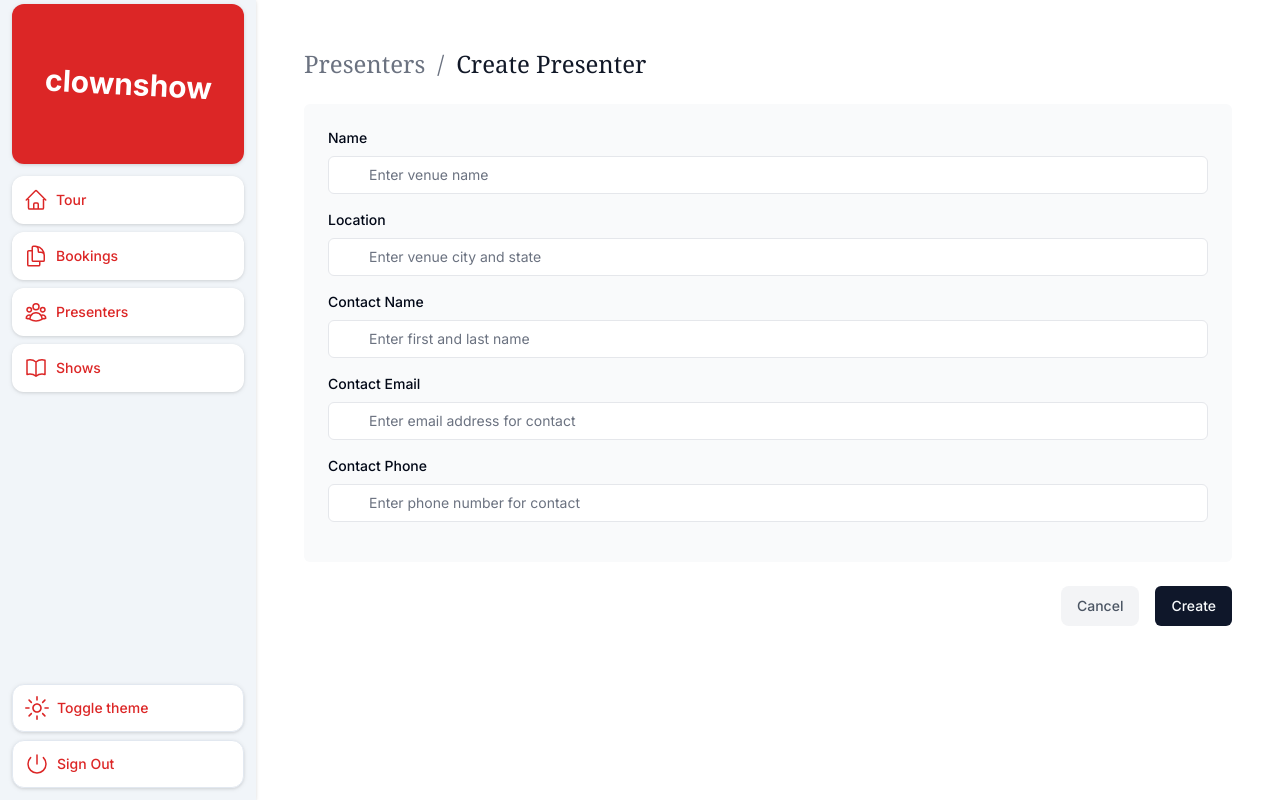
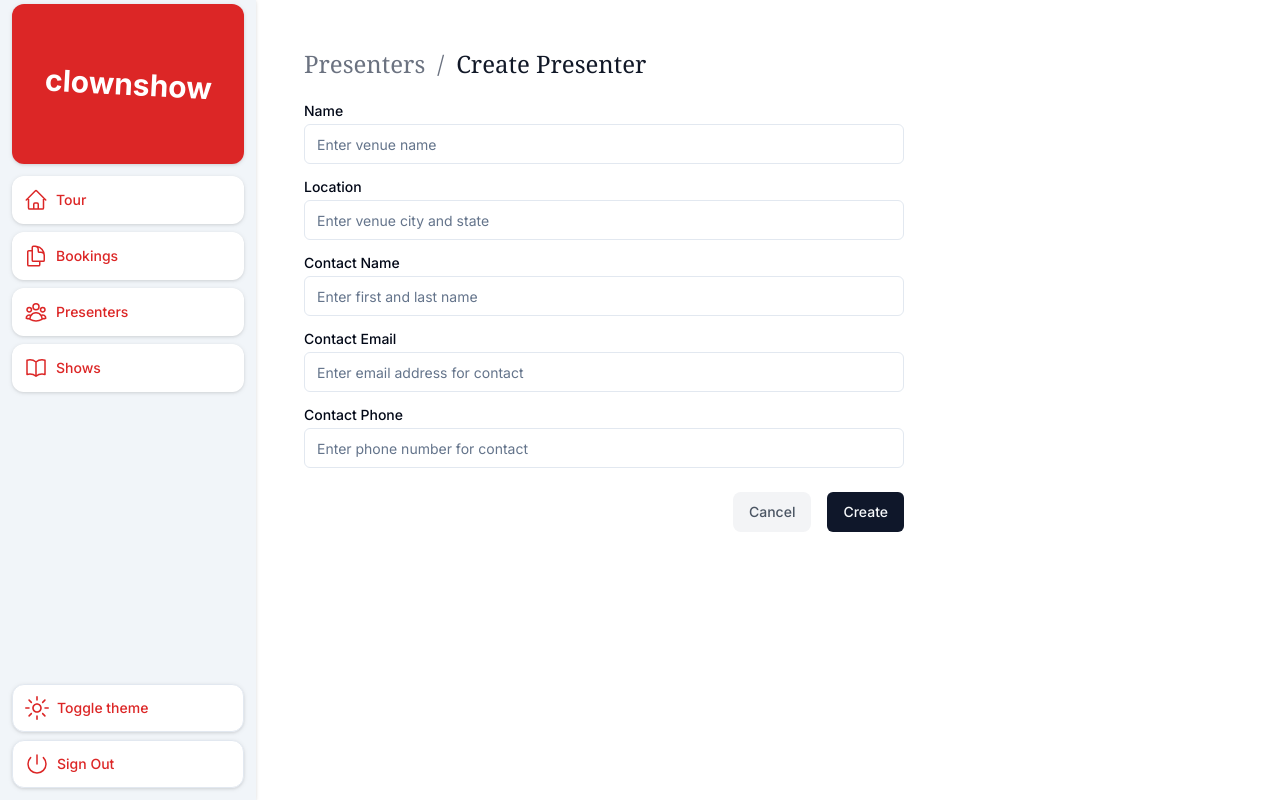
Before and after one commit to montblake/clownshow, a Next.js app: page /tour/presenters/create in a window 1280 px wide. Built offline with nearby package versions, Linux system fonts and the light colour scheme.

Commit message:
Restyle and Refactor Presenters, create and edit

```diff
--- a/components/presenters/create-form.tsx
+++ b/components/presenters/create-form.tsx
@@ -1,100 +1,65 @@
 import Link from 'next/link';
+import { createPresenter } from '@/lib/actions';
 import { Button } from '@/components/ui/button';
-import { createPresenter } from '@/lib/actions';
+import { Label } from '@/components/ui/label';
+import { Input } from '@/components/ui/input';
 
 export default function Form() {
   return (
-    <form action={createPresenter}>
-      <div className="rounded-md bg-gray-50 p-4 md:p-6">
+    <form action={createPresenter} className="w-full md:max-w-[600px]">
+      <div className="grid w-full gap-4">
         {/* Presenter Name */}
-        <div className="mb-4">
-          <label htmlFor="name" className="mb-2 block text-sm font-medium">
-            Name
-          </label>
-          <div className="relative mt-2 rounded-md">
-            <input
+        <div className="grid w-full gap-1.5">
+          <Label htmlFor="name">Name</Label>
+            <Input
               id="name"
               name="name"
               type="text"
               placeholder="Enter venue name"
-              className="peer block w-full rounded-md border border-gray-200 py-2 pl-10 text-sm outline-2 placeholder:text-gray-500"
             />
         </div>
-        </div>
-
         {/* Presenter Location */}
-        <div className="mb-4">
-          <label htmlFor="name" className="mb-2 block text-sm font-medium">
-            Location
-          </label>
-          <div className="relative mt-2 rounded-md">
-            <input
+        <div className="grid w-full gap-1.5">
+          <Label htmlFor="location">Location</Label>
+          <Input
             id="location"
             name="location"
             type="text"
             placeholder="Enter venue city and state"
-              className="peer block w-full rounded-md border border-gray-200 py-2 pl-10 text-sm outline-2 placeholder:text-gray-500"
           />
         </div>
-        </div>
-
         {/* Presenter Contact */}
-        <div className="mb-4">
-          <label
-            htmlFor="contact_name"
-            className="mb-2 block text-sm font-medium"
-          >
-            Contact Name
-          </label>
-          <div className="relative mt-2 rounded-md">
-            <input
+        <div className="grid w-full gap-1.5">
+          <Label htmlFor="contact_name">Contact Name</Label>
+          <Input
             id="contact_name"
             name="contact_name"
             type="text"
             placeholder="Enter first and last name"
-              className="peer block w-full rounded-md border border-gray-200 py-2 pl-10 text-sm outline-2 placeholder:text-gray-500"
           />
         </div>
-        </div>
-
         {/* Presenter Contact Email */}
-        <div className="mb-4">
-          <label
-            htmlFor="contact_email"
-            className="mb-2 block text-sm font-medium"
-          >
-            Contact Email
-          </label>
-          <div className="relative mt-2 rounded-md">
-            <input
+        <div className="grid w-full gap-1.5">
+          <Label htmlFor="contact_email">Contact Email</Label>
+          <Input
             id="contact_email"
             name="contact_email"
             type="text"
             placeholder="Enter email address for contact"
-              className="peer block w-full rounded-md border border-gray-200 py-2 pl-10 text-sm outline-2 placeholder:text-gray-500"
           />
         </div>
-        </div>
-
         {/* Presenter Contact Telephone */}
-        <div className="mb-4">
-          <label
-            htmlFor="contact_phone"
-            className="mb-2 block text-sm font-medium"
-          >
-            Contact Phone
-          </label>
-          <div className="relative mt-2 rounded-md">
-            <input
+        <div className="grid w-full gap-1.5">
+          <Label htmlFor="contact_phone">Contact Phone</Label>
+          <Input
             id="contact_phone"
             name="contact_phone"
             type="text"
             placeholder="Enter phone number for contact"
-              className="peer block w-full rounded-md border border-gray-200 py-2 pl-10 text-sm outline-2 placeholder:text-gray-500"
           />
         </div>
       </div>
-      </div>
+      {/* Buttons */}
       <div className="mt-6 flex justify-end gap-4">
         <Link
           href="/tour/presenters"
--- a/components/presenters/edit-form.tsx
+++ b/components/presenters/edit-form.tsx
@@ -1,107 +1,77 @@
 import Link from 'next/link';
-import { Button } from '@/components/ui/button';
 import { updatePresenter } from '@/lib/actions';
 import { PresenterFields } from '@/lib/definitions';
+import { Button } from '@/components/ui/button';
+import { Label } from '@/components/ui/label';
+import { Input } from '@/components/ui/input';
+
 
 export default function Form({ presenter }: { presenter: PresenterFields }) {
   const updatePresenterWithId = updatePresenter.bind(null, presenter.id);
+
   return (
-    <form action={updatePresenterWithId}>
-      <div className="rounded-md bg-gray-50 p-4 md:p-6">
+    <form
+      action={updatePresenterWithId}
+      className="w-full md:max-w-[600px]"
+    >
+      <div className="grid w-full gap-4">
         {/* Presenter Name */}
-        <div className="mb-4">
-          <label htmlFor="name" className="mb-2 block text-sm font-medium">
-            Name
-          </label>
-          <div className="relative mt-2 rounded-md">
-            <input
+        <div className="grid w-full gap-1.5">
+          <Label htmlFor="name">Name</Label>
+            <Input
               id="name"
               name="name"
               type="text"
               placeholder="Enter venue name"
-              className="peer block w-full rounded-md border border-gray-200 py-2 pl-10 text-sm outline-2 placeholder:text-gray-500"
               defaultValue={presenter.name}
             />
         </div>
-        </div>
-
         {/* Presenter Location */}
-        <div className="mb-4">
-          <label htmlFor="name" className="mb-2 block text-sm font-medium">
-            Location
-          </label>
-          <div className="relative mt-2 rounded-md">
-            <input
+        <div className="grid w-full gap-1.5">
+          <Label htmlFor="location">Location</Label>
+          <Input
             id="location"
             name="location"
             type="text"
             placeholder="Enter venue city and state"
-              className="peer block w-full rounded-md border border-gray-200 py-2 pl-10 text-sm outline-2 placeholder:text-gray-500"
             defaultValue={presenter.location}
           />
         </div>
-        </div>
-
         {/* Presenter Contact */}
-        <div className="mb-4">
-          <label
-            htmlFor="contact_name"
-            className="mb-2 block text-sm font-medium"
-          >
-            Contact Name
-          </label>
-          <div className="relative mt-2 rounded-md">
-            <input
+        <div className="grid w-full gap-1.5">
+          <Label htmlFor="contact_name">Contact Name</Label>
+          <Input
             id="contact_name"
             name="contact_name"
             type="text"
             placeholder="Enter first and last name"
-              className="peer block w-full rounded-md border border-gray-200 py-2 pl-10 text-sm outline-2 placeholder:text-gray-500"
             defaultValue={presenter.contact_name}
           />
         </div>
-        </div>
-
         {/* Presenter Contact Email */}
-        <div className="mb-4">
-          <label
-            htmlFor="contact_email"
-            className="mb-2 block text-sm font-medium"
-          >
-            Contact Email
-          </label>
-          <div className="relative mt-2 rounded-md">
-            <input
+        <div className="grid w-full gap-1.5">
+          <Label htmlFor="contact_email">Contact Email</Label>
+          <Input
             id="contact_email"
             name="contact_email"
             type="text"
             placeholder="Enter email address for contact"
-              className="peer block w-full rounded-md border border-gray-200 py-2 pl-10 text-sm outline-2 placeholder:text-gray-500"
             defaultValue={presenter.contact_email}
           />
         </div>
-        </div>
-
         {/* Presenter Contact Telephone */}
-        <div className="mb-4">
-          <label
-            htmlFor="contact_phone"
-            className="mb-2 block text-sm font-medium"
-          >
-            Contact Phone
-          </label>
-          <div className="relative mt-2 rounded-md">
-            <input
+        <div className="grid w-full gap-1.5">
+          <Label htmlFor="contact_phone">Contact Phone</Label>
+          <Input
             id="contact_phone"
             name="contact_phone"
             type="text"
             placeholder="Enter phone number for contact"
-              className="peer block w-full rounded-md border border-gray-200 py-2 pl-10 text-sm outline-2 placeholder:text-gray-500"
             defaultValue={presenter.contact_phone}
           />
         </div>
       </div>
-      </div>
+      {/* Buttons */}
       <div className="mt-6 flex justify-end gap-4">
         <Link
           href="/tour/presenters"
```
Also changed, not shown: lib/data.ts (+20 -14 lines). Lines whose indentation alone changed are shown as unchanged.
